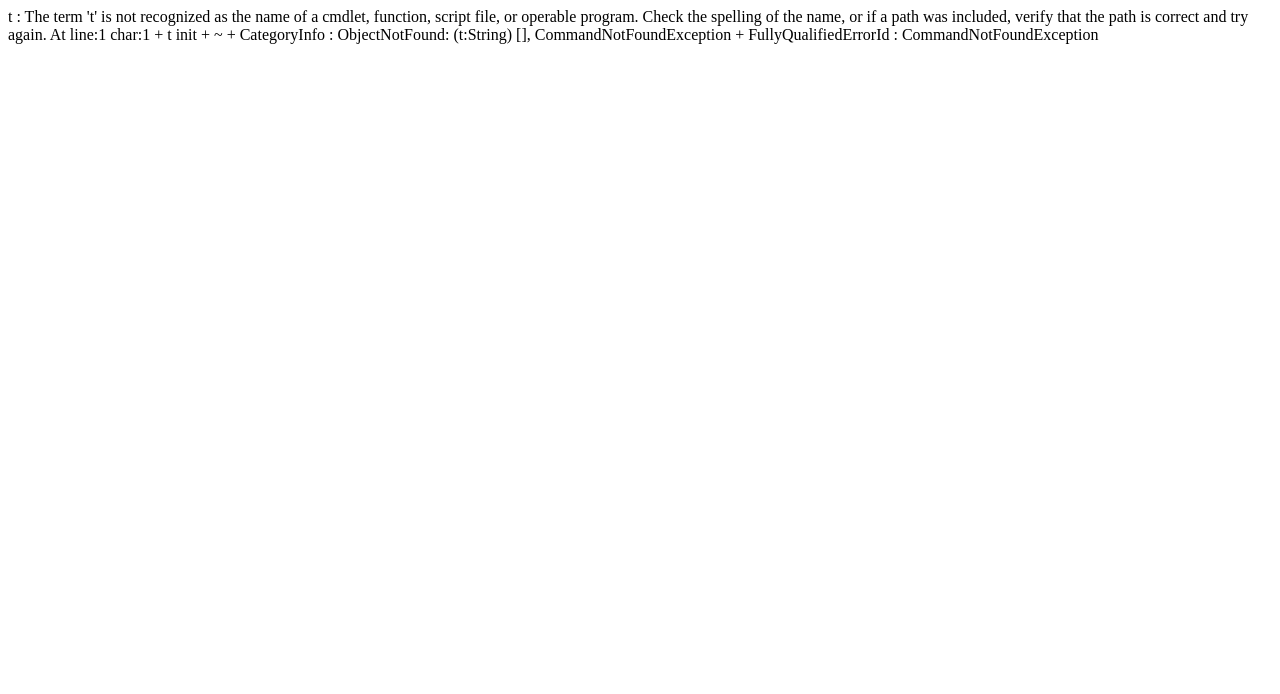
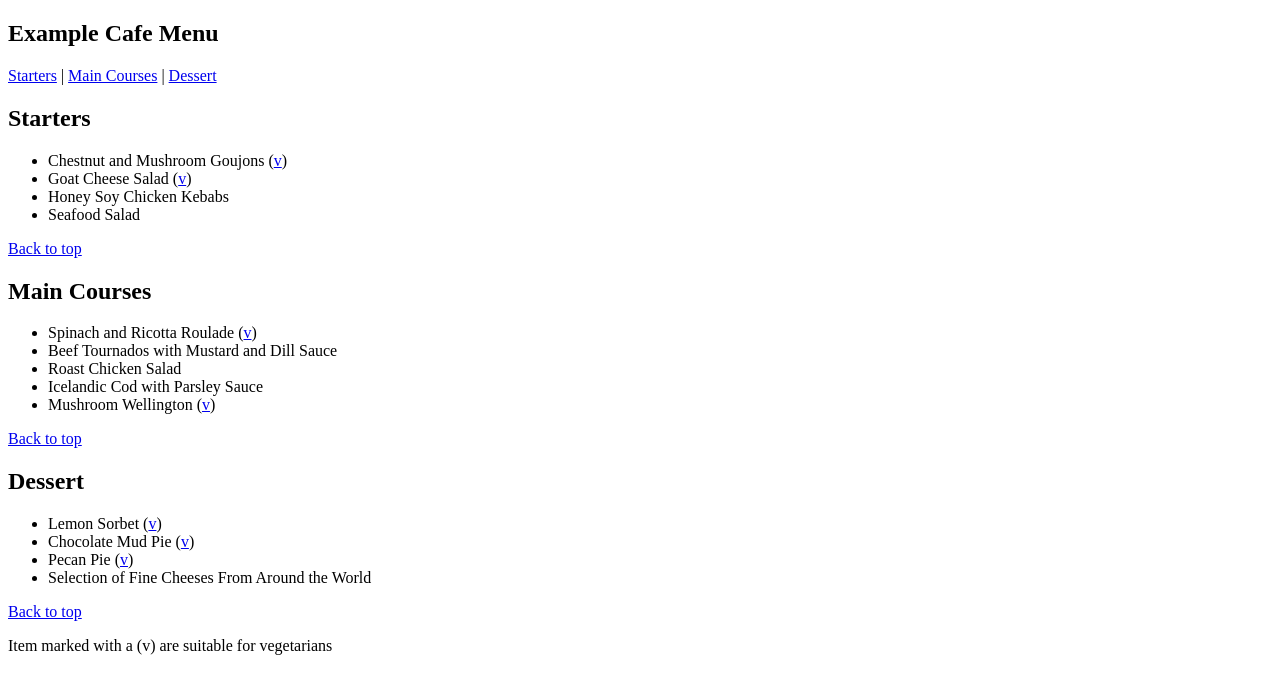
Before and after one commit to hungcunk2/hk1_2024-2025-web, a plain HTML site: page html/tuan1.html in a window 1280 px wide. Drawn offline with Linux system fonts and the light colour scheme.

Commit message:
Update tuan1.html

```diff
--- a/html/tuan1.html
+++ b/html/tuan1.html
@@ -1,7 +1,50 @@
-t : The term 't' is not recognized as the name of a cmdlet, function, script file, or operable program. Check the spelling of the name, or if a path was included, verify that the path is correct and try
-again.
-At line:1 char:1
-+ t init
-+ ~
-    + CategoryInfo          : ObjectNotFound: (t:String) [], CommandNotFoundException
-    + FullyQualifiedErrorId : CommandNotFoundException
+<!DOCTYPE html>
+<html>
+  <head>
+    <meta charset="utf-8" />
+    <title>Bai 5 a</title>
+    <link rel="stylesheet" type="text/css" href="tuan1.css
+" />
+  </head>
+
+  <body>
+    <div>
+      <h2>Example Cafe Menu</h2>
+      <a href="#">Starters</a>
+      <span>|</span>
+      <a href="#">Main Courses</a>
+      <span>|</span>
+      <a href="#">Dessert</a>
+
+      <h2>Starters</h2>
+      <ul>
+        <li>Chestnut and Mushroom Goujons (<a href="#">v</a>)</li>
+        <li>Goat Cheese Salad (<a href="#">v</a>)</li>
+        <li>Honey Soy Chicken Kebabs</li>
+        <li>Seafood Salad</li>
+      </ul>
+      <a href="#">Back to top</a>
+
+      <h2>Main Courses</h2>
+      <ul>
+        <li>Spinach and Ricotta Roulade (<a href="#">v</a>)</li>
+        <li>Beef Tournados with Mustard and Dill Sauce</li>
+        <li>Roast Chicken Salad</li>
+        <li>Icelandic Cod with Parsley Sauce</li>
+        <li>Mushroom Wellington (<a href="#">v</a>)</li>
+      </ul>
+      <a href="#">Back to top</a>
+
+      <h2>Dessert</h2>
+      <ul>
+        <li>Lemon Sorbet (<a href="#">v</a>)</li>
+        <li>Chocolate Mud Pie (<a href="#">v</a>)</li>
+        <li>Pecan Pie (<a href="#">v</a>)</li>
+        <li>Selection of Fine Cheeses From Around the World</li>
+      </ul>
+      <a href="#">Back to top</a>
+
+      <p>Item marked with a (v) are suitable for vegetarians</p>
+    </div>
+  </body>
+</html>
```
